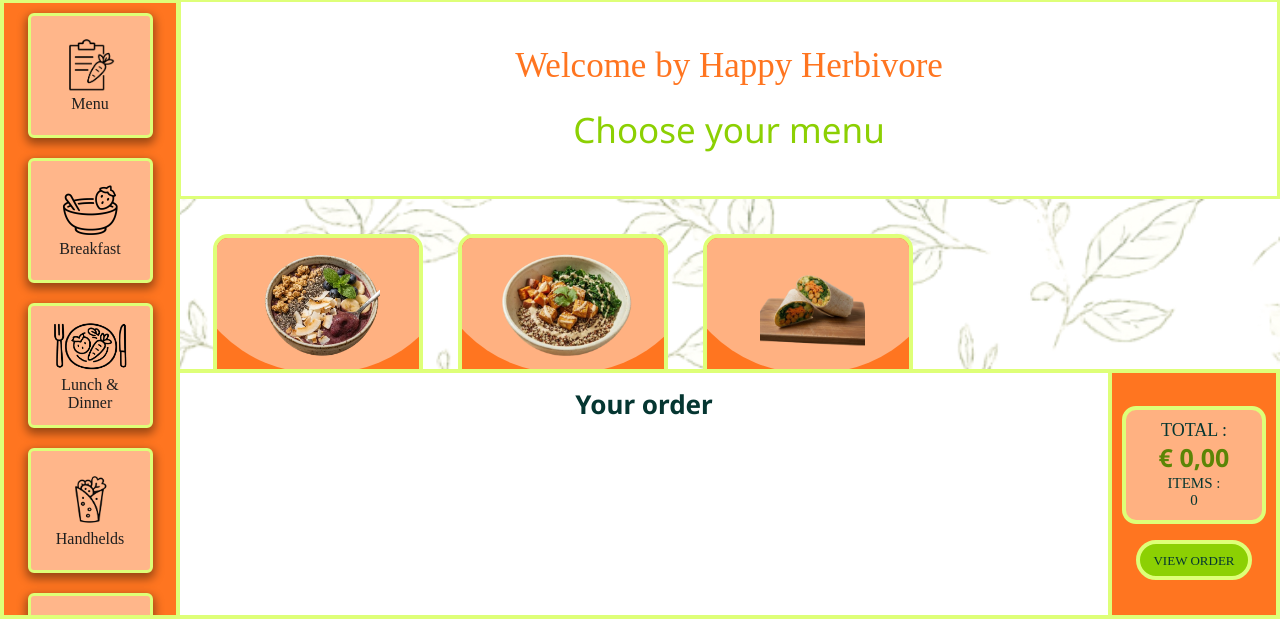
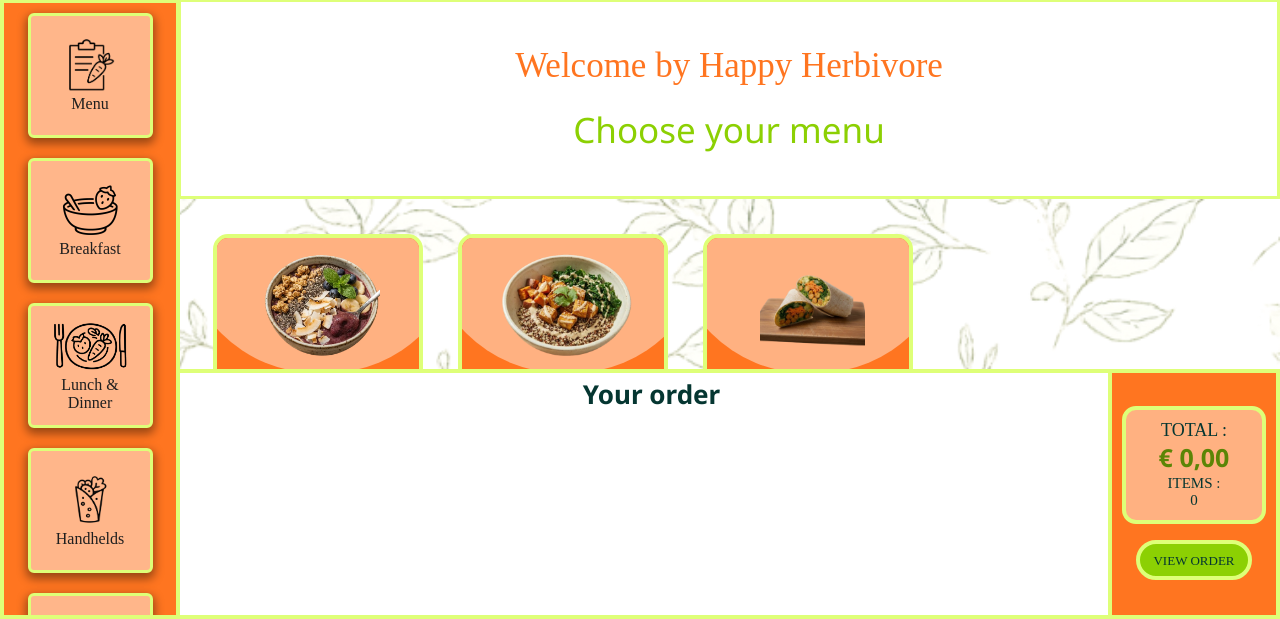
Before and after one commit to RidouanRashid/7.1-Module-Kiosk-2026-Han-Tianzi, a PHP site: page /menu-start.php in a window 1280 px wide. Shown: the part 181-800 px from the top of the page. Run offline with PHP 8.4, Linux system fonts and the light colour scheme; data comes from the database, SQL or seed files in the repository; some libraries are stand-ins or nearby versions; some web fonts are replaced.

Commit message:
padding verbetering

```diff
--- a/style.css
+++ b/style.css
@@ -1712,7 +1712,8 @@ body {
 	display: flex;
 	flex-direction: column;
 	background: white;
-	padding: 10px 20px;
+	padding-left: 15px;
+	padding-bottom: 15px;
 	box-sizing: border-box;
 	min-width: 0;
 }
```
